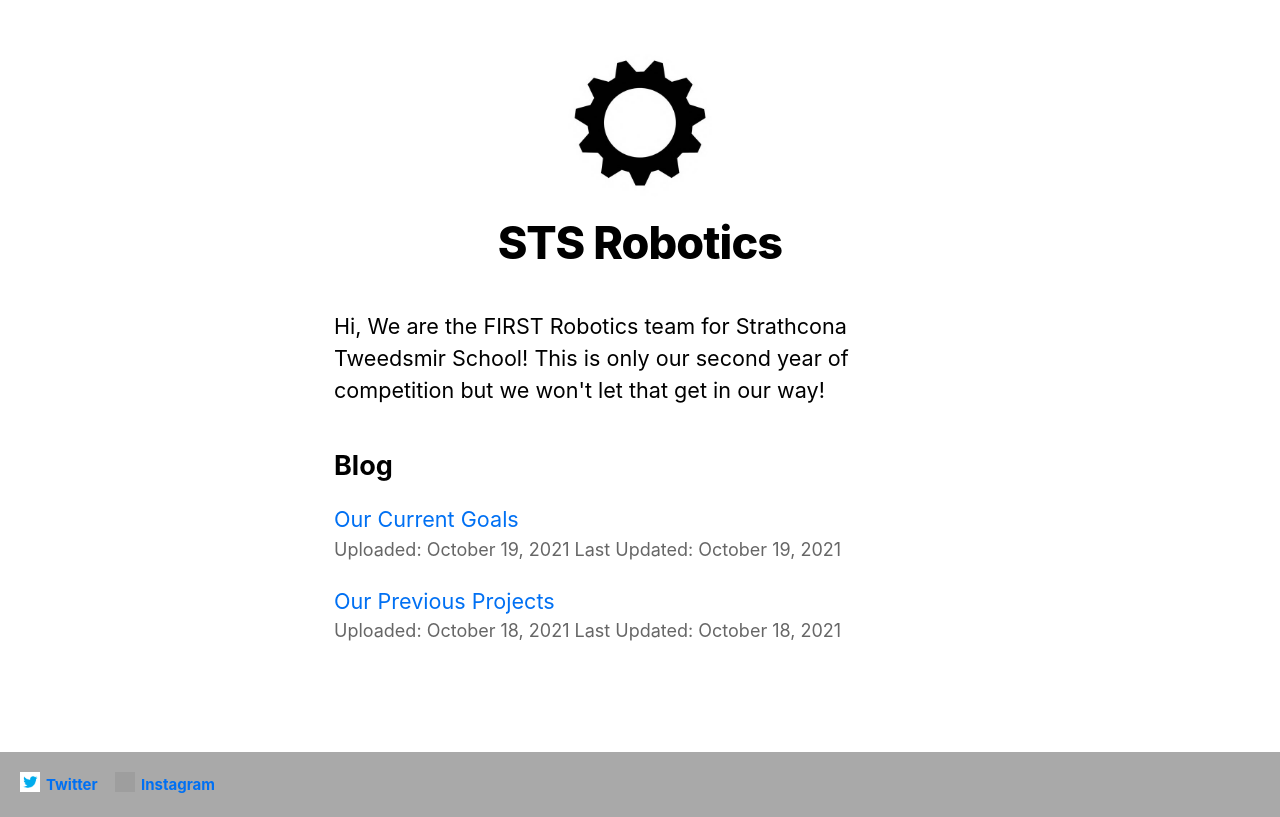
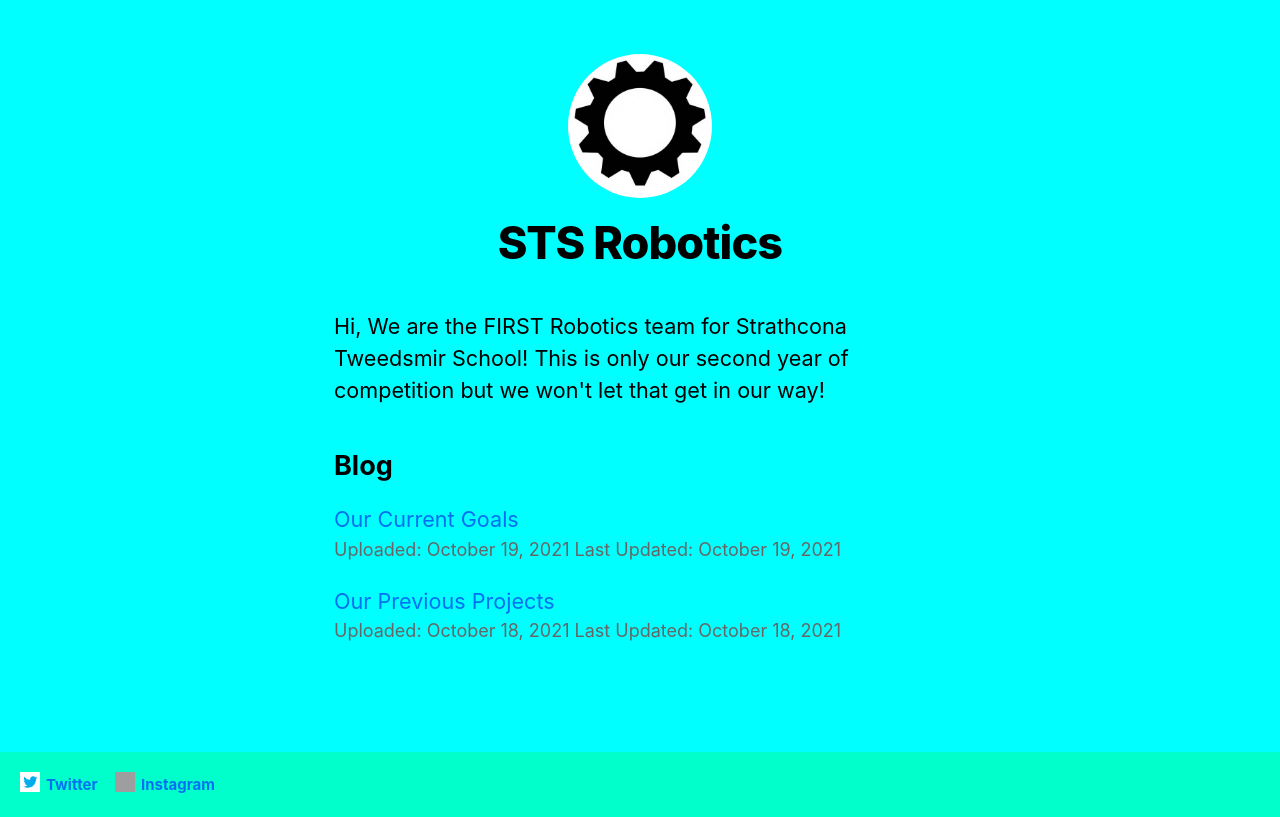
Before and after one commit to Moop3334/nextjs-blog, a Next.js app: page / in a window 1280 px wide. Built offline with nearby package versions, Linux system fonts and the light colour scheme; grey boxes are pictures that could not be loaded.

Commit message:
Changed Backgroung Color [up2]

```diff
--- a/components/layout.module.css
+++ b/components/layout.module.css
@@ -14,12 +14,12 @@
     display: grid;
     grid-auto-columns: 90px;
     grid-gap: 5px;
-    background-color: darkgray;
+    background-color: rgba(0, 255, 98, 0.329);
     padding: 20px;
   }
 
   .footer > div {
-    background-color: darkgray;
+    background-color: rgba(0, 255, 98, 0.329);
     text-align: center;
     padding: 5px;
   }
--- a/styles/global.css
+++ b/styles/global.css
@@ -6,6 +6,7 @@ body {
     Cantarell, Fira Sans, Droid Sans, Helvetica Neue, sans-serif;
   line-height: 1.6;
   font-size: 18px;
+  background-color: aqua;
 }
 
 * {
```
